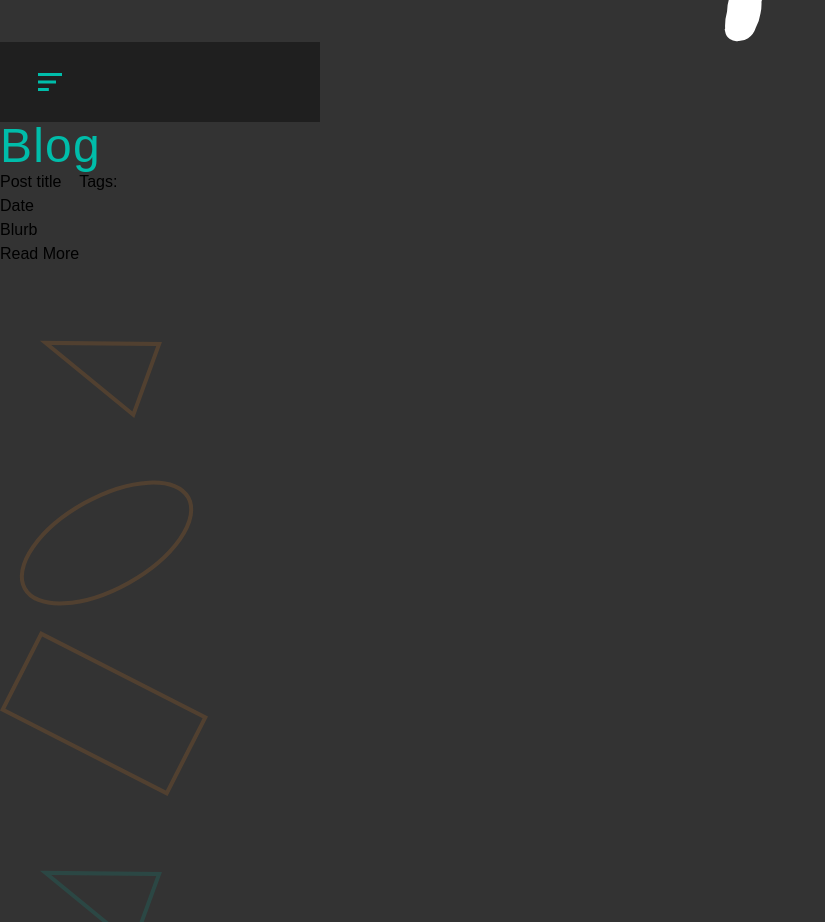
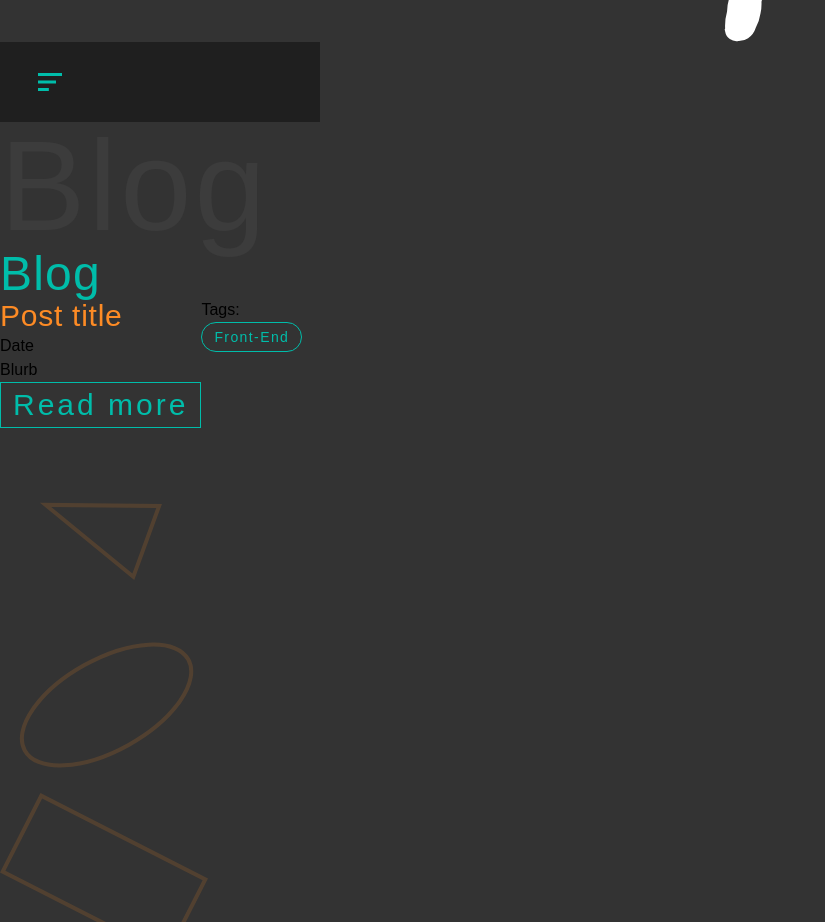
Before and after one commit to Sander-TB/React-Portfolio, a React (Create React App) app: page /blog in a window 1280 px wide. Shown: the part 820-1742 px from the top of the page, without its empty margins (0-825 px from the left). Built offline with nearby package versions, Linux system fonts and the light colour scheme.

Commit message:
added heading components and tag component

```diff
--- a/src/components/layout/Heading.js
+++ /dev/null
@@ -1,5 +0,0 @@
-export default function Heading({ content }) {
-	return (
-		<h1 className='text-5xl font-medium tracking-wide text-teal'>{content}</h1>
-	);
-}
--- /dev/null
+++ b/src/components/layout/Headings.js
@@ -0,0 +1,21 @@
+export function Heading({ content }) {
+	return (
+		<h1 className='text-5xl font-medium tracking-wide text-teal'>{content}</h1>
+	);
+}
+
+export function OrangeHeading({ content }) {
+	return (
+		<h1 className='text-3xl font-medium tracking-wide text-orange'>
+			{content}
+		</h1>
+	);
+}
+
+export function BgHeading({ content }) {
+	return (
+		<h1 className='text-9xl font-medium tracking-wide text-black-light'>
+			{content}
+		</h1>
+	);
+}
--- /dev/null
+++ b/src/components/layout/Tag.js
@@ -0,0 +1,7 @@
+export default function Tag({ content }) {
+	return (
+		<button className='text-teal relative font-light text-sm tracking-widest border border-teal rounded-full px-3 py-1 cursor-pointer z-50'>
+			{content}
+		</button>
+	);
+}
--- a/src/pages/About.js
+++ b/src/pages/About.js
@@ -1,6 +1,6 @@
 import { Link } from "react-router-dom";
 import Typewriter from "typewriter-effect";
-import Heading from "../components/layout/Heading";
+import { Heading } from "../components/layout/Headings";
 import { OrangeButton } from "../components/layout/Buttons";
 import { FaHtml5, FaCss3Alt, FaSass, FaFigma, FaGithub } from "react-icons/fa";
 import {
--- a/src/pages/Blog.js
+++ b/src/pages/Blog.js
@@ -1,18 +1,26 @@
-import Heading from "../components/layout/Heading";
+import {
+	Heading,
+	OrangeHeading,
+	BgHeading,
+} from "../components/layout/Headings";
+import { TealButton } from "../components/layout/Buttons";
+import Tag from "../components/layout/Tag";
 
 export default function Blog() {
 	return (
 		<>
+			<BgHeading content='Blog' />
 			<Heading content='Blog' />
 			<div className='flex'>
 				<main>
-					<h1>Post title</h1>
+					<OrangeHeading content='Post title' />
 					<p>Date</p>
 					<p>Blurb</p>
-					<button>Read More</button>
+					<TealButton content='Read more' />
 				</main>
 				<aside>
 					<h3>Tags:</h3>
+					<Tag content='Front-End' />
 				</aside>
 			</div>
 		</>
--- a/src/pages/Portfolio.js
+++ b/src/pages/Portfolio.js
@@ -1,4 +1,4 @@
-import Heading from "../components/layout/Heading";
+import { Heading } from "../components/layout/Headings";
 
 export default function Portfolio() {
 	return (
--- a/tailwind.config.js
+++ b/tailwind.config.js
@@ -19,6 +19,7 @@ module.exports = {
 				darker: "#1F1F1F",
 			},
 			black: {
+				light: "#3C3C3C",
 				DEFAULT: "#020202",
 			},
 			orange: {
```
